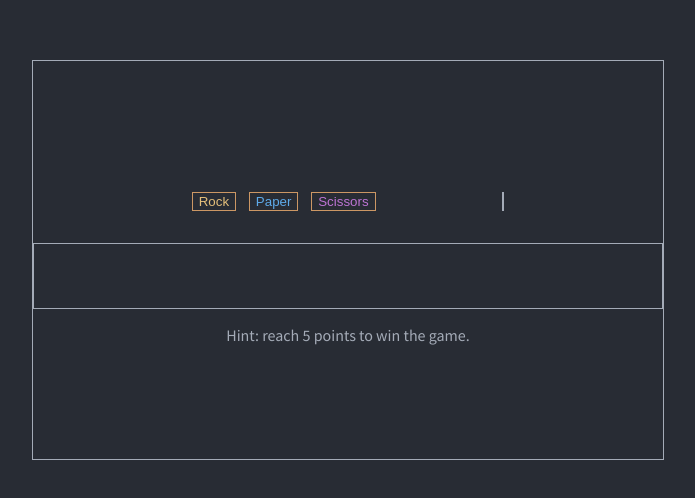
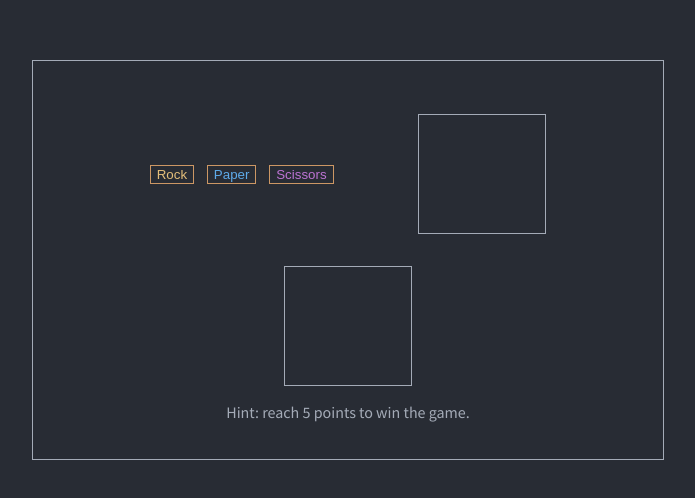
Before and after one commit to Maddily/rock-paper-scissors, a plain HTML site: page index.html in a window 1280 px wide. Shown: the part 148-646 px from the top of the page, without its empty margins (292-987 px from the left). Drawn offline with Linux system fonts and the light colour scheme.

Commit message:
Change the width and height for results and score display

```diff
--- a/styles.css
+++ b/styles.css
@@ -72,6 +72,8 @@ body {
 
 .results, .score-and-winner {
     border: 1px solid #a4abb7;
+    width: 10vw;
+    height: 15vh;
 }
 
 p {
@@ -81,6 +83,6 @@ p {
     align-items: center;
 }
 
-.buttons-and-results, .score-and-winner, p {
+.buttons-and-results, p {
     width: 100%;
 }
```
